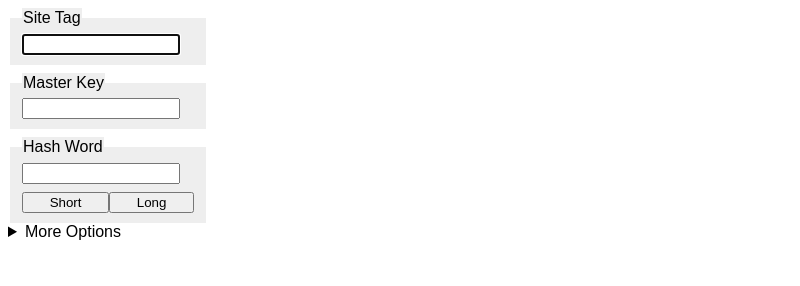
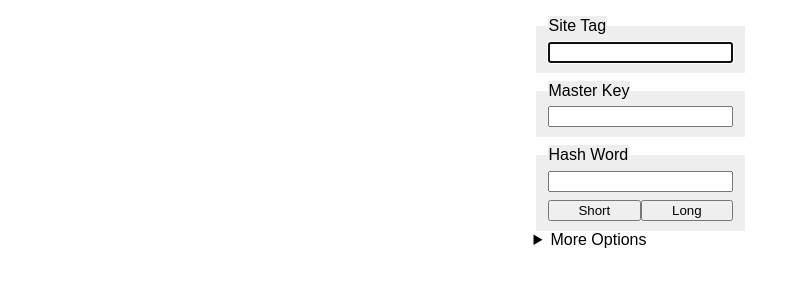
Before and after one commit to tabatkins/password, a plain HTML site: page index.html in a window 1280 px wide. Shown: the whole page, without its empty margins (0-800 px from the left). Drawn offline with Linux system fonts and the light colour scheme.

Commit message:
More CSS updates

```diff
--- a/index.html
+++ b/index.html
@@ -4,17 +4,10 @@
 <meta name="viewport" content="width=device-width, initial-scale=1">
 <style>
 body {
-	width: 200px;
 	font-family: sans-serif;
-}
-
-body > h1 {
-	font-size: medium;
-	text-align: center;
-}
-
-#site-tag, #master-key, #hash-word {
-	width: 150px;
+	display: flex;
+	flex-flow: column;
+	align-items: center;
 }
 
 #hash-word {
@@ -25,6 +18,8 @@ fieldset {
 	border: none;
 	background: #eee;
 	margin-top: .5em;
+	display: flex;
+	flex-flow: column;
 }
 
 legend {
@@ -57,15 +52,15 @@ fieldset.size > ul {
 <form>
 	<fieldset>
 		<legend>Site Tag</legend>
-		<input id="site-tag" autofocus>
+		<input type=text id="site-tag" autofocus>
 	</fieldset>
 	<fieldset>
 		<legend>Master Key</legend>
-		<input id="master-key" type="password">
+		<input type=text id="master-key" type="password">
 	</fieldset>
 	<fieldset>
 		<legend>Hash Word</legend>
-		<input id="hash-word">
+		<input type=text id="hash-word">
 		<div class='buttons'>
 			<button type=button onclick='generatePassword(12)'>Short</button>
 			<button type=button onclick='generatePassword(26)'>Long</button>
```
